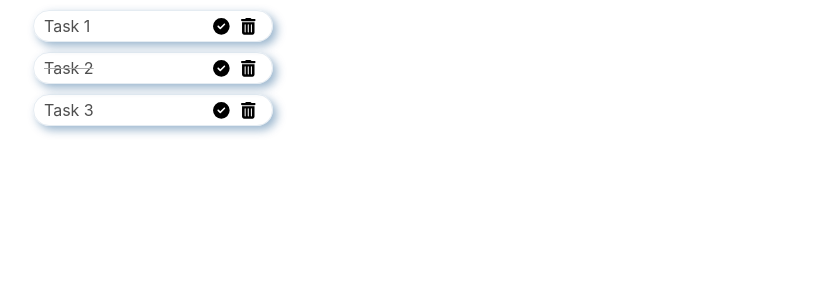
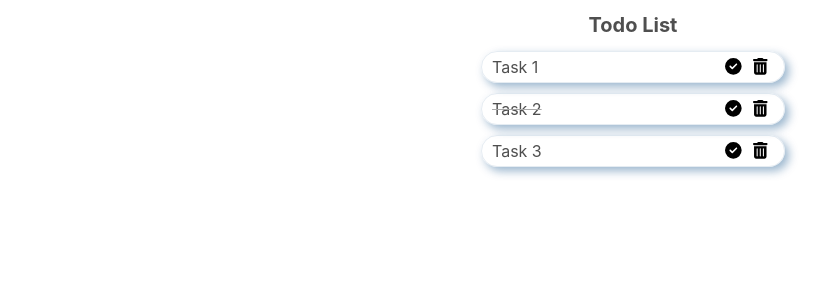
Before and after one commit to jmora2ec/react-todo, a React (Create React App) app: page / in a window 1280 px wide. Shown: the top 300 px of the page, without its empty margins (7-832 px from the left). Built offline with nearby package versions, Linux system fonts and the light colour scheme.

Commit message:
update local repo

```diff
--- a/public/index.html
+++ b/public/index.html
@@ -28,16 +28,8 @@
   </head>
   <body>
     <noscript>You need to enable JavaScript to run this app.</noscript>
-    <div id="root"></div>
-    <!--
-      This HTML file is a template.
-      If you open it directly in the browser, you will see an empty page.
-
-      You can add webfonts, meta tags, or analytics to this file.
-      The build step will place the bundled scripts into the <body> tag.
-
-      To begin the development, run `npm start` or `yarn start`.
-      To create a production bundle, use `npm run build` or `yarn build`.
-    -->
+    <main>
+      <div id="root" class="container"></div>
+    </main>
   </body>
 </html>
--- a/src/App.css
+++ b/src/App.css
@@ -10,7 +10,7 @@ body {
   color: #4f4f4f;
 }
 
-ul {
+ul [class] {
   list-style: none;
 }
 
@@ -23,17 +23,21 @@ button {
   background-color: transparent;
 }
 
+.title {
+  text-align: center;
+}
+
 .task {
   font-size: 1.6rem;
   display: flex;
   border: 1px solid rgba(3, 69, 131, 0.1);
   border-radius: 30px;
   width: 80%;
-  max-width: 240px;
   padding-block: 0.5rem;
   padding-inline: 1rem;
   margin-block: 1rem;
   box-shadow: 4px 4px 10px rgba(3, 69, 131, 0.4);
+  margin-inline: auto;
 }
 
 .task__text {
@@ -46,4 +50,7 @@ button {
 }
 
 .task-list {
+  list-style: none;
+  margin: 0;
+  padding: 0;
 }
--- a/src/App.js
+++ b/src/App.js
@@ -14,8 +14,9 @@ class App extends Component {
   render() {
     return (
       <React.Fragment>
+        <h1 class='title'>Todo List</h1>
         <div>
-          <ul>
+          <ul class='task-list'>
             <li>
               <Task task={this.state.taskList[0]} />
             </li>
--- a/src/index.css
+++ b/src/index.css
@@ -11,3 +11,9 @@ code {
   font-family: source-code-pro, Menlo, Monaco, Consolas, 'Courier New',
     monospace;
 }
+
+.container {
+  padding-inline: 1rem;
+  margin-inline: auto;
+  max-width: 40rem;
+}
```
